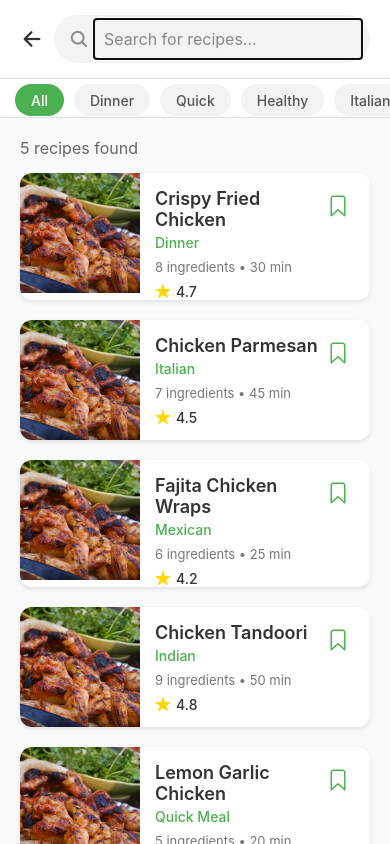
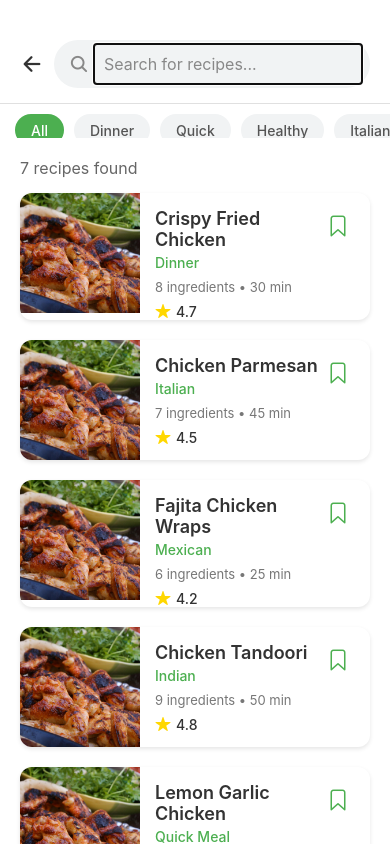
Before and after one commit to Quojo-Steve/Foodie, a React Native app: screen /Search in a window 390 px wide. Built offline with nearby package versions, Linux system fonts and the light colour scheme.

Commit message:
Major changes

```diff
--- a/App.js
+++ b/App.js
@@ -20,11 +20,9 @@ import NotificationsScreen from './screens/NotificationsScreen';
 import MainTabNavigator from './screens/MainTabNavigator';
 import SearchScreen from './screens/SearchScreen';
 import RecipeDetail from './screens/RecipeDetail';
+import SuggestRecipe from './screens/SuggestRecipe';
 
 const Stack = createNativeStackNavigator();
-const Tab = createBottomTabNavigator();
-
-// Bottom Tab Navigator for the main app
 
 function App() {
   const [initialRoute, setInitialRoute] = useState(null);
@@ -61,6 +59,7 @@ function App() {
         <Stack.Screen name="Main" component={MainTabNavigator} />
         <Stack.Screen name="Search" component={SearchScreen} />
         <Stack.Screen name="RecipeDetail" component={RecipeDetail} />
+        <Stack.Screen name="SuggestRecipe" component={SuggestRecipe} />
         </Stack.Navigator>
     </NavigationContainer>
   );
--- a/data.js
+++ b/data.js
@@ -0,0 +1,171 @@
+const recipeResults = [
+  {
+    id: "1",
+    title: "Crispy Fried Chicken",
+    ingredients: [
+      "Chicken drumsticks",
+      "Buttermilk",
+      "All-purpose flour",
+      "Paprika",
+      "Garlic powder",
+      "Salt",
+      "Black pepper",
+      "Vegetable oil"
+    ],
+    directions: [
+      "Marinate chicken in buttermilk for 4 hours.",
+      "Mix flour and spices in a bowl.",
+      "Coat chicken in flour mixture.",
+      "Fry in hot oil until golden and cooked through."
+    ],
+    rating: 4.7,
+    time: "30 min",
+    category: "Dinner",
+    image: require("./assets/chicken.jpg"),
+    videoUrl: "https://www.youtube.com/watch?v=6tw9jOBEXzI",
+  },
+  {
+    id: "2",
+    title: "Chicken Parmesan",
+    ingredients: [
+      "Chicken breasts",
+      "Breadcrumbs",
+      "Parmesan cheese",
+      "Mozzarella cheese",
+      "Eggs",
+      "Marinara sauce",
+      "Olive oil"
+    ],
+    directions: [
+      "Coat chicken with egg, breadcrumbs, and Parmesan.",
+      "Pan-fry until golden.",
+      "Top with marinara and mozzarella.",
+      "Bake until cheese melts."
+    ],
+    rating: 4.5,
+    time: "45 min",
+    category: "Italian",
+    image: require("./assets/chicken.jpg"),
+    videoUrl: "https://www.youtube.com/watch?v=6tw9jOBEXzI",
+  },
+  {
+    id: "3",
+    title: "Fajita Chicken Wraps",
+    ingredients: [
+      "Chicken strips",
+      "Bell peppers",
+      "Onions",
+      "Tortillas",
+      "Lime juice",
+      "Fajita seasoning"
+    ],
+    directions: [
+      "Sauté chicken with seasoning.",
+      "Add sliced peppers and onions.",
+      "Cook until veggies are tender.",
+      "Wrap in warm tortillas and serve."
+    ],
+    rating: 4.2,
+    time: "25 min",
+    category: "Mexican",
+    image: require("./assets/chicken.jpg"),
+    videoUrl: "https://www.youtube.com/watch?v=6tw9jOBEXzI",
+  },
+  {
+    id: "4",
+    title: "Chicken Tandoori",
+    ingredients: [
+      "Chicken thighs",
+      "Plain yogurt",
+      "Tandoori masala",
+      "Garlic",
+      "Ginger",
+      "Lemon juice",
+      "Salt",
+      "Chili powder",
+      "Vegetable oil"
+    ],
+    directions: [
+      "Marinate chicken in yogurt and spices overnight.",
+      "Preheat oven or grill.",
+      "Cook chicken until charred and juicy.",
+      "Serve with lemon wedges."
+    ],
+    rating: 4.8,
+    time: "50 min",
+    category: "Indian",
+    image: require("./assets/chicken.jpg"),
+    videoUrl: "https://www.youtube.com/watch?v=6tw9jOBEXzI",
+  },
+  {
+    id: "5",
+    title: "Lemon Garlic Chicken",
+    ingredients: [
+      "Chicken breasts",
+      "Garlic cloves",
+      "Lemon juice",
+      "Olive oil",
+      "Parsley"
+    ],
+    directions: [
+      "Sauté garlic in olive oil.",
+      "Add chicken and cook until golden.",
+      "Pour lemon juice over chicken.",
+      "Garnish with parsley and serve."
+    ],
+    rating: 4.3,
+    time: "20 min",
+    category: "Quick Meal",
+    image: require("./assets/chicken.jpg"),
+    videoUrl: "https://www.youtube.com/watch?v=6tw9jOBEXzI",
+  },
+  {
+    id: "6",
+    title: "Honey Soy Chicken Thighs",
+    ingredients: [
+      "Chicken thighs",
+      "Soy sauce",
+      "Honey",
+      "Garlic",
+      "Ginger",
+      "Sesame oil"
+    ],
+    directions: [
+      "Mix soy, honey, garlic, and ginger.",
+      "Marinate chicken for 30 minutes.",
+      "Bake or pan-fry until cooked through.",
+      "Drizzle with sesame oil and serve."
+    ],
+    rating: 4.6,
+    time: "35 min",
+    category: "Asian",
+    image: require("./assets/chicken.jpg"),
+    videoUrl: "https://www.youtube.com/watch?v=6tw9jOBEXzI",
+  },
+  {
+    id: "7",
+    title: "Spicy Chicken Stir Fry",
+    ingredients: [
+      "Chicken breast",
+      "Bell peppers",
+      "Soy sauce",
+      "Chili flakes",
+      "Garlic",
+      "Cornstarch",
+      "Vegetable oil"
+    ],
+    directions: [
+      "Slice chicken and coat with cornstarch.",
+      "Stir-fry garlic and chili flakes in oil.",
+      "Add chicken and vegetables.",
+      "Stir in soy sauce and cook until done."
+    ],
+    rating: 4.4,
+    time: "25 min",
+    category: "Asian",
+    image: require("./assets/chicken.jpg"),
+    videoUrl: "https://www.youtube.com/watch?v=6tw9jOBEXzI",
+  },
+];
+
+export default recipeResults;
--- a/screens/HomeScreen.js
+++ b/screens/HomeScreen.js
@@ -6,62 +6,43 @@ import {
   StyleSheet,
   Image,
   TextInput,
+  SafeAreaView,
   FlatList,
   ScrollView,
   TouchableOpacity,
 } from "react-native";
 import { Ionicons } from "@expo/vector-icons";
-
-const recipes = [
-  {
-    id: "1",
-    title: "Double Cheese Burger",
-    image: require("../assets/burger.jpg"), // Add your image here
-    ingredients: 5,
-    time: "30 min",
-    rating: 2.4,
-  },
-  {
-    id: "2",
-    title: "Grilled Chicken",
-    image: require("../assets/chicken.jpg"),
-    ingredients: 5,
-    time: "25 min",
-    rating: 2.4,
-  },
-  {
-    id: "3",
-    title: "Grilled Chicken",
-    image: require("../assets/chicken.jpg"),
-    ingredients: 5,
-    time: "25 min",
-    rating: 2.4,
-  },
-];
+import recipeResults from "../data";
 
 const savedRecipes = [];
+
+const handleImageClicked = (item, navigation) => {
+  navigation.navigate("RecipeDetail", { recipeId: item.id });
+  // Example: navigation.navigate('QuickRecipeGenerator');
+};
 
 const RecipeCard = ({ item, navigation }) => (
   <TouchableOpacity
     style={styles.card}
-    onPress={() =>
-      navigation.navigate("RecipeDetail", {
-        recipe: {
-          title: item.title,
-          ingredients: Array(item.ingredients).fill("Ingredient"), // Placeholder, adjust as needed
-          directions: ["Cook the meal.", "Serve hot."], // Placeholder, adjust as needed
-          rating: item.rating,
-          time: item.time,
-          image: item.image, // Pass the image if needed
-          videoUrl: 'https://www.youtube.com/watch?v=6tw9jOBEXzI'
-        },
-      })
+    onPress={
+      () => handleImageClicked(item, navigation)
+      // navigation.navigate("RecipeDetail", {
+      //   recipe: {
+      //     title: item.title,
+      //     ingredients: Array(item.ingredients).fill("Ingredient"), // Placeholder, adjust as needed
+      //     directions: ["Cook the meal.", "Serve hot."], // Placeholder, adjust as needed
+      //     rating: item.rating,
+      //     time: item.time,
+      //     image: item.image, // Pass the image if needed
+      //     videoUrl: "https://www.youtube.com/watch?v=6tw9jOBEXzI",
+      //   },
+      // })
     }
   >
     <Image source={item.image} style={styles.cardImage} />
     <Text style={styles.cardTitle}>{item.title}</Text>
     <Text style={styles.cardDetails}>
-      {item.ingredients} ingredients ⏱ {item.time}
+      {item.ingredients.length} ingredients ⏱ {item.time}
     </Text>
     <View style={styles.ratingRowMain}>
       <View style={styles.ratingRow}>
@@ -81,6 +62,7 @@ const RecipeCard = ({ item, navigation }) => (
 
 const HomeScreen = ({ navigation }) => {
   return (
+    <SafeAreaView style={styles.container1}>
       <ScrollView style={styles.container}>
         <StatusBar barStyle="dark-content" backgroundColor="#fff" />
 
@@ -108,12 +90,14 @@ const HomeScreen = ({ navigation }) => {
         {/* Recommended Recipes */}
         <Text style={styles.sectionTitle}>Recommended Recipes</Text>
         <FlatList
-        data={recipes}
+          data={recipeResults}
           style={styles.flatListContainer}
           horizontal
           showsHorizontalScrollIndicator={false}
           keyExtractor={(item) => item.id}
-        renderItem={({ item }) => <RecipeCard item={item} navigation={navigation} />}
+          renderItem={({ item }) => (
+            <RecipeCard item={item} navigation={navigation} />
+          )}
         />
 
         {/* Saved Recipes */}
@@ -125,7 +109,9 @@ const HomeScreen = ({ navigation }) => {
             style={styles.flatListContainer}
             showsHorizontalScrollIndicator={false}
             keyExtractor={(item) => item.id + "saved"}
-          renderItem={({ item }) => <RecipeCard item={item} navigation={navigation} />}
+            renderItem={({ item }) => (
+              <RecipeCard item={item} navigation={navigation} />
+            )}
           />
         ) : (
           <View style={styles.emptyStateContainer}>
@@ -142,6 +128,7 @@ const HomeScreen = ({ navigation }) => {
           </View>
         )}
       </ScrollView>
+    </SafeAreaView>
   );
 };
 
@@ -152,6 +139,11 @@ const styles = StyleSheet.create({
     padding: 16,
     marginBottom: 60,
     backgroundColor: "white",
+  },
+  container1: {
+    paddingTop: 20,
+    flex: 1,
+    backgroundColor: "#f8f8f8",
   },
   header: {
     flexDirection: "row",
--- a/screens/RecipeDetail.js
+++ b/screens/RecipeDetail.js
@@ -12,23 +12,35 @@ import {
 import { WebView } from "react-native-webview";
 import { Ionicons } from "@expo/vector-icons";
 import { LinearGradient } from "expo-linear-gradient";
+import recipeResults from "../data";
+
 
 const { width } = Dimensions.get("window");
 
 const RecipeDetail = ({ route, navigation }) => {
-  const { recipe } = route.params || {};
+  const { recipeId } = route.params || {};
+  const recipe = recipeResults.find((r) => r.id === recipeId);
+
+  if (!recipe) {
+    return (
+      <SafeAreaView style={styles.container}>
+        <Text style={{ padding: 20, fontSize: 16 }}>Recipe not found.</Text>
+      </SafeAreaView>
+    );
+  }
+
   const {
-    title = "Rotisserie Chicken",
+    title,
     ingredients = [],
     directions = [],
-    rating = "4.2",
-    time = "30 min",
-    difficulty = "Medium",
-    videoUrl = "https://www.youtube.com/embed/6tw9jOBEXzI",
-  } = recipe || {};
+    rating,
+    time,
+    difficulty,
+    image,
+    videoUrl,
+  } = recipe;
 
   const getEmbedUrl = (url) => {
-    if (!url) return null;
     const regExp =
       /^.*(youtu.be\/|v\/|u\/\w\/|embed\/|watch\?v=|&v=)([^#&?]*).*/;
     const match = url.match(regExp);
@@ -41,12 +53,9 @@ const RecipeDetail = ({ route, navigation }) => {
   return (
     <SafeAreaView style={styles.container}>
       <ScrollView contentContainerStyle={styles.scrollContent}>
-        {/* Header with Back Button and Gradient Overlay */}
+        {/* Header */}
         <View style={styles.header}>
-          <Image
-            source={require("../assets/chicken.jpg")}
-            style={styles.headerImage}
-          />
+          <Image source={image} style={styles.headerImage} />
           <LinearGradient
             colors={["rgba(0,0,0,0.7)", "transparent"]}
             style={styles.gradient}
@@ -59,9 +68,9 @@ const RecipeDetail = ({ route, navigation }) => {
           </TouchableOpacity>
         </View>
 
-        {/* Recipe Content Card */}
+        {/* Recipe Card */}
         <View style={styles.card}>
-          {/* Recipe Title and Meta */}
+          {/* Title and Meta */}
           <View style={styles.titleContainer}>
             <Text style={styles.title}>{title}</Text>
             <View style={styles.metaContainer}>
@@ -80,24 +89,24 @@ const RecipeDetail = ({ route, navigation }) => {
             </View>
           </View>
 
-          {/* YouTube Video */}
+          {/* Video */}
           {embedUrl && (
-            <View style={styles.videoSection}>
+            <View style={styles.section}>
               <Text style={styles.sectionTitle}>Watch How To Make It</Text>
               <View style={styles.videoContainer}>
                 <WebView
                   source={{ uri: embedUrl }}
                   style={styles.video}
-                  javaScriptEnabled={true}
-                  domStorageEnabled={true}
-                  allowsFullscreenVideo={true}
-                  startInLoadingState={true}
+                  javaScriptEnabled
+                  domStorageEnabled
+                  allowsFullscreenVideo
+                  startInLoadingState
                 />
               </View>
             </View>
           )}
 
-          {/* Ingredients Section */}
+          {/* Ingredients */}
           <View style={styles.section}>
             <View style={styles.sectionHeader}>
               <Text style={styles.sectionTitle}>Ingredients</Text>
@@ -115,7 +124,7 @@ const RecipeDetail = ({ route, navigation }) => {
             </View>
           </View>
 
-          {/* Directions Section */}
+          {/* Directions */}
           <View style={styles.section}>
             <View style={styles.sectionHeader}>
               <Text style={styles.sectionTitle}>Directions</Text>
--- a/screens/SearchScreen.jsx
+++ b/screens/SearchScreen.jsx
@@ -1,4 +1,4 @@
-import React, { useState } from 'react';
+import React, { useState } from "react";
 import {
   StyleSheet,
   Text,
@@ -9,67 +9,25 @@ import {
   Image,
   StatusBar,
   SafeAreaView,
-  ScrollView
-} from 'react-native';
-import { Ionicons } from '@expo/vector-icons';
+  ScrollView,
+} from "react-native";
+import { Ionicons } from "@expo/vector-icons";
+import recipeResults from "../data";
 
 const SearchScreen = ({ navigation }) => {
-  const [searchQuery, setSearchQuery] = useState('');
-  const [activeFilter, setActiveFilter] = useState('All');
+  const [searchQuery, setSearchQuery] = useState("");
+  const [activeFilter, setActiveFilter] = useState("All");
 
-  // Sample recipe data
-  const recipeResults = [
-    {
-      id: '1',
-      title: 'Crispy Fried Chicken',
-      ingredients: 8,
-      time: '30 min',
-      rating: 4.7,
-      category: 'Dinner',
-      image: require('../assets/chicken.jpg'),
-    },
-    {
-      id: '2',
-      title: 'Chicken Parmesan',
-      ingredients: 7,
-      time: '45 min',
-      rating: 4.5,
-      category: 'Italian',
-      image: require('../assets/chicken.jpg'),
-    },
-    {
-      id: '3',
-      title: 'Fajita Chicken Wraps',
-      ingredients: 6,
-      time: '25 min',
-      rating: 4.2,
-      category: 'Mexican',
-      image: require('../assets/chicken.jpg'),
-    },
-    {
-      id: '4',
-      title: 'Chicken Tandoori',
-      ingredients: 9,
-      time: '50 min',
-      rating: 4.8,
-      category: 'Indian',
-      image: require('../assets/chicken.jpg'),
-    },
-    {
-      id: '5',
-      title: 'Lemon Garlic Chicken',
-      ingredients: 5,
-      time: '20 min',
-      rating: 4.3,
-      category: 'Quick Meal',
-      image: require('../assets/chicken.jpg'),
-    },
-  ];
+  const handleImageClicked = (item) => {
+    // console.log(item.id)
+    navigation.navigate("RecipeDetail", { recipeId: item.id });
+    // Example: navigation.navigate('QuickRecipeGenerator');
+  };
 
   const RecipeListItem = ({ item }) => (
     <TouchableOpacity
       style={styles.recipeItem}
-      onPress={() => navigation.navigate('RecipeDetail', { recipe: item })}
+      onPress={() => handleImageClicked(item)}
     >
       <Image source={item.image} style={styles.recipeImage} />
       <View style={styles.recipeDetails}>
@@ -77,7 +35,9 @@ const SearchScreen = ({ navigation }) => {
           <Text style={styles.recipeTitle}>{item.title}</Text>
           <Text style={styles.recipeCategory}>{item.category}</Text>
           <View style={styles.recipeInfoRow}>
-            <Text style={styles.recipeInfo}>{item.ingredients} ingredients</Text>
+            <Text style={styles.recipeInfo}>
+              {item.ingredients.length} ingredients
+            </Text>
             <Text style={styles.recipeInfo}> • </Text>
             <Text style={styles.recipeInfo}>{item.time}</Text>
           </View>
@@ -97,14 +57,16 @@ const SearchScreen = ({ navigation }) => {
     <TouchableOpacity
       style={[
         styles.filterButton,
-        activeFilter === title && styles.activeFilterButton
+        activeFilter === title && styles.activeFilterButton,
       ]}
       onPress={() => setActiveFilter(title)}
     >
-      <Text style={[
-        styles.filterButtonText,
-        activeFilter === title && styles.activeFilterButtonText
-      ]}>
+      <Text
+        style={[
+          styles.filterButtonText,
+          activeFilter === title && styles.activeFilterButtonText,
+        ]}
+      >
         {title}
       </Text>
     </TouchableOpacity>
@@ -124,7 +86,12 @@ const SearchScreen = ({ navigation }) => {
         </TouchableOpacity>
 
         <View style={styles.searchContainer}>
-          <Ionicons name="search" size={20} color="#888" style={styles.searchIcon} />
+          <Ionicons
+            name="search"
+            size={20}
+            color="#888"
+            style={styles.searchIcon}
+          />
           <TextInput
             style={styles.searchInput}
             placeholder="Search for recipes..."
@@ -136,7 +103,7 @@ const SearchScreen = ({ navigation }) => {
           {searchQuery.length > 0 && (
             <TouchableOpacity
               style={styles.clearButton}
-              onPress={() => setSearchQuery('')}
+              onPress={() => setSearchQuery("")}
             >
               <Ionicons name="close-circle" size={20} color="#888" />
             </TouchableOpacity>
@@ -166,7 +133,9 @@ const SearchScreen = ({ navigation }) => {
         contentContainerStyle={styles.recipeList}
         showsVerticalScrollIndicator={false}
         ListHeaderComponent={
-          <Text style={styles.resultsText}>{recipeResults.length} recipes found</Text>
+          <Text style={styles.resultsText}>
+            {recipeResults.length} recipes found
+          </Text>
         }
       />
     </SafeAreaView>
@@ -178,16 +147,17 @@ export default SearchScreen;
 const styles = StyleSheet.create({
   container: {
     flex: 1,
-    backgroundColor: '#f8f9fa',
+    paddingTop: 25,
+    backgroundColor: "#fff",
   },
   header: {
-    flexDirection: 'row',
-    alignItems: 'center',
+    flexDirection: "row",
+    alignItems: "center",
     paddingHorizontal: 20,
     paddingVertical: 15,
-    backgroundColor: '#fff',
+    backgroundColor: "#fff",
     borderBottomWidth: 1,
-    borderBottomColor: '#e0e0e0',
+    borderBottomColor: "#e0e0e0",
     elevation: 1,
   },
   backButton: {
@@ -195,9 +165,9 @@ const styles = StyleSheet.create({
   },
   searchContainer: {
     flex: 1,
-    flexDirection: 'row',
-    alignItems: 'center',
-    backgroundColor: '#f1f3f4',
+    flexDirection: "row",
+    alignItems: "center",
+    backgroundColor: "#f1f3f4",
     borderRadius: 24,
     paddingHorizontal: 15,
     height: 48,
@@ -205,7 +175,7 @@ const styles = StyleSheet.create({
   searchInput: {
     flex: 1,
     fontSize: 16,
-    color: '#333',
+    color: "#333",
     paddingVertical: 10,
     paddingLeft: 10,
     paddingRight: 10,
@@ -218,46 +188,44 @@ const styles = StyleSheet.create({
   },
   filterContainer: {
     paddingHorizontal: 15,
-    paddingVertical: 5,
-    backgroundColor: '#fff',
-    borderBottomWidth: 1,
-    borderBottomColor: '#e0e0e0',
+    paddingVertical: 10,
+    backgroundColor: "#fff",
   },
   filterButton: {
     paddingHorizontal: 16,
     height: 32,
     paddingVertical: 8,
     borderRadius: 16,
-    backgroundColor: '#f1f3f4',
+    backgroundColor: "#f1f3f4",
     marginRight: 10,
   },
   activeFilterButton: {
-    backgroundColor: '#4CAF50',
+    backgroundColor: "#4CAF50",
   },
   filterButtonText: {
-    color: '#555',
+    color: "#555",
     fontSize: 14,
-    fontWeight: '500',
+    fontWeight: "500",
   },
   activeFilterButtonText: {
-    color: '#fff',
+    color: "#fff",
   },
   recipeList: {
     padding: 20,
   },
   resultsText: {
     fontSize: 16,
-    color: '#666',
+    color: "#666",
     marginBottom: 15,
   },
   recipeItem: {
-    flexDirection: 'row',
+    flexDirection: "row",
     marginBottom: 20,
-    backgroundColor: '#fff',
+    backgroundColor: "#fff",
     borderRadius: 12,
-    overflow: 'hidden',
+    overflow: "hidden",
     elevation: 2,
-    shadowColor: '#000',
+    shadowColor: "#000",
     shadowOffset: { width: 0, height: 2 },
     shadowOpacity: 0.1,
     shadowRadius: 4,
@@ -270,45 +238,45 @@ const styles = StyleSheet.create({
     flex: 1,
     paddingHorizontal: 15,
     paddingTop: 15,
-    flexDirection: 'row',
-    justifyContent: 'space-between',
+    flexDirection: "row",
+    justifyContent: "space-between",
   },
   recipeTextContainer: {
     flex: 1,
   },
   recipeTitle: {
     fontSize: 18,
-    fontWeight: '600',
-    color: '#333',
+    fontWeight: "600",
+    color: "#333",
     marginBottom: 4,
   },
   recipeCategory: {
     fontSize: 14,
-    color: '#4CAF50',
-    fontWeight: '500',
+    color: "#4CAF50",
+    fontWeight: "500",
     marginBottom: 8,
   },
   recipeInfoRow: {
-    flexDirection: 'row',
-    alignItems: 'center',
+    flexDirection: "row",
+    alignItems: "center",
     marginBottom: 8,
   },
   recipeInfo: {
-    color: '#777',
+    color: "#777",
     fontSize: 13,
   },
   ratingContainer: {
-    flexDirection: 'row',
-    alignItems: 'center',
+    flexDirection: "row",
+    alignItems: "center",
   },
   ratingText: {
     marginLeft: 5,
-    color: '#333',
+    color: "#333",
     fontSize: 14,
-    fontWeight: '500',
+    fontWeight: "500",
   },
   bookmarkButton: {
     padding: 5,
-    alignSelf: 'flex-start',
+    alignSelf: "flex-start",
   },
 });
--- /dev/null
+++ b/screens/SuggestRecipe.jsx
@@ -0,0 +1,133 @@
+import React from "react";
+import {
+  StyleSheet,
+  Text,
+  View,
+  TextInput,
+  TouchableOpacity,
+  Image,
+} from "react-native";
+import { Ionicons } from "@expo/vector-icons";
+
+const SuggestRecipe = ({navigation}) => {
+  return (
+    <View style={styles.container}>
+      {/* Header */}
+      <View style={styles.header}>
+        <TouchableOpacity
+          style={styles.backButton}
+          onPress={() => navigation.goBack()}
+        >
+          <Ionicons name="arrow-back" size={24} color="#333" />
+        </TouchableOpacity>
+        <Text style={styles.title}>Suggest Recipe</Text>
+        <View style={styles.aiBadge}>
+          <Text style={styles.aiText}>Ai</Text>
+        </View>
+      </View>
+
+      {/* Prompt */}
+      <Text style={styles.prompt}>What would you like to cook?</Text>
+
+      {/* Input with Mic */}
+      <View style={styles.inputWrapper}>
+        <TextInput
+          style={styles.input}
+          placeholder="Enter recipe idea or ingredients"
+          placeholderTextColor="#aaa"
+        />
+      </View>
+
+      {/* Take Picture Button (Disabled looking) */}
+      <TouchableOpacity style={styles.pictureButton} disabled>
+        <Ionicons name="camera-outline" size={16} color="#aaa" />
+        <Text style={styles.pictureText}>Take picture of your ingredients</Text>
+      </TouchableOpacity>
+
+      {/* Generate Button */}
+      <TouchableOpacity style={styles.generateButton}>
+        <Text style={styles.generateText}>Generate</Text>
+      </TouchableOpacity>
+    </View>
+  );
+};
+
+export default SuggestRecipe;
+
+const styles = StyleSheet.create({
+  container: {
+    flex: 1,
+    padding: 20,
+    paddingTop: 60,
+    backgroundColor: "#fff",
+  },
+  header: {
+    flexDirection: "row",
+    alignItems: "center",
+    marginBottom: 10,
+  },
+  title: {
+    marginLeft: 20,
+    fontSize: 22,
+    fontWeight: "600",
+  },
+  aiBadge: {
+    backgroundColor: "#eee",
+    paddingHorizontal: 6,
+    paddingVertical: 2,
+    borderRadius: 6,
+    marginLeft: 8,
+  },
+  aiText: {
+    fontSize: 12,
+    fontWeight: "bold",
+    color: "#555",
+  },
+  prompt: {
+    marginTop: 20,
+    fontSize: 16,
+    marginBottom: 8,
+  },
+  inputWrapper: {
+    flexDirection: "row",
+    alignItems: "center",
+    borderColor: "#ccc",
+    borderWidth: 1,
+    borderRadius: 10,
+    paddingHorizontal: 12,
+    paddingVertical: 10,
+    marginBottom: 16,
+    justifyContent: "space-between",
+  },
+  input: {
+    flex: 1,
+    fontSize: 14,
+    marginRight: 8,
+    color: "#000",
+  },
+  pictureButton: {
+    flexDirection: "row",
+    alignItems: "center",
+    backgroundColor: "#f1f1f1",
+    paddingVertical: 12,
+    paddingHorizontal: 14,
+    borderRadius: 8,
+    marginBottom: 20,
+  },
+  pictureText: {
+    marginLeft: 8,
+    fontSize: 14,
+    color: "#888",
+  },
+  generateButton: {
+    backgroundColor: "#00bf63",
+    paddingVertical: 14,
+    borderRadius: 8,
+    alignItems: "center",
+  },
+  generateText: {
+    color: "#fff",
+    fontWeight: "600",
+    fontSize: 16,
+  },
+});
```
Also changed, not shown: screens/MainTabNavigator.js (+12 -5 lines). Lines whose indentation alone changed are shown as unchanged.
